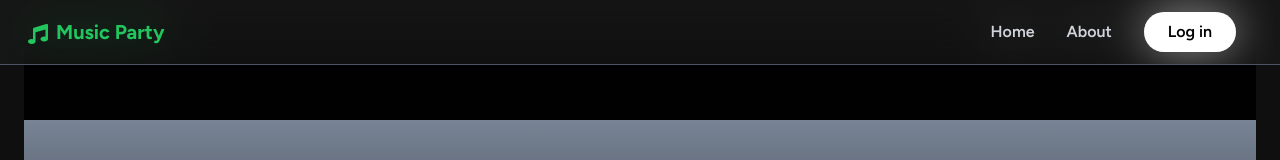
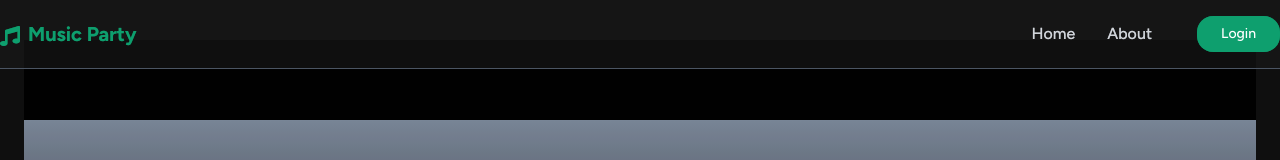
Before and after one commit to cmwuaan/music-party-frontend, a React (Create React App) app: page /profile in a window 1280 px wide. Shown: the top 160 px of the page. Built offline with nearby package versions, Linux system fonts and the light colour scheme.

Commit message:
fix(UI): remake responsive for Header

```diff
--- a/package.json
+++ b/package.json
@@ -7,6 +7,7 @@
     "@testing-library/jest-dom": "^5.17.0",
     "@testing-library/react": "^13.4.0",
     "@testing-library/user-event": "^13.5.0",
+    "flowbite": "^2.3.0",
     "localforage": "^1.10.0",
     "match-sorter": "^6.3.4",
     "react": "^18.2.0",
--- a/src/components/Header.js
+++ b/src/components/Header.js
@@ -1,30 +1,69 @@
-import React from 'react';
+import React, { useState } from 'react';
 import { Link } from 'react-router-dom';
 import { FaMusic } from 'react-icons/fa';
+import { GiHamburgerMenu } from 'react-icons/gi';
+function Header() {
+    const [isMobileMenuOpen, setIsMobileMenuOpen] = useState(false);
+    const toggleMobileMenu = () => {
+        setIsMobileMenuOpen(!isMobileMenuOpen);
+    };
 
-function Header() {
     return (
-    <header className="fixed top-0 left-0 flex justify-between items-center w-full mx-auto px-1 py-3 bg-[#202020] z-[999] backdrop-filter backdrop-blur-xl bg-opacity-30 border-b-[0.1px] border-gray-600">
-      <Link to="/">
-        <h1 className="text-green-500 font-bold text-xl hover:text-green-400 cursor-pointer ml-6 duration-200">
-          <FaMusic className="inline-block mr-2" />
+        <nav className='bg-[#202020] fixed w-full z-20 top-0 start-0  bg-opacity-30 border-b-[0.1px] border-gray-600 '>
+            <div className='max-w-screen-xl flex flex-wrap items-center justify-between mx-auto px-4 md:px-0 py-4'>
+                <Link to='/'>
+                    <h1 className='text-green-500 font-bold text-xl hover:text-green-400 cursor-pointer  duration-200'>
+                        <FaMusic className='inline-block mr-2' />
                         Music Party
                     </h1>
                 </Link>
-      <ul className="flex gap-8 mr-10 text-base font-semibold items-center text-gray-300">
-        <Link to="/">
-          <li className="hover:text-white duration-200">Home</li>
-        </Link>
-        <Link to="/about">
-          <li className="hover:text-white duration-200">About</li>
-        </Link>
-        <Link to="/signin">
-          <li className="px-6 py-2 bg-white rounded-full text-black hover:bg-gray-200 hover:scale-105 duration-200">
-            Log in
+                <div className='flex md:order-2 space-x-3 md:space-x-0 rtl:space-x-reverse'>
+                    <button
+                        type='button'
+                        className='text-white bg-green-500 hover:bg-green-800 focus:ring-4 focus:outline-none focus:ring-transparent font-medium text-sm px-6 py-2 text-center rounded-2xl'
+                    >
+                        Login
+                    </button>
+                    <button
+                        data-collapse-toggle='navbar-sticky'
+                        type='button'
+                        className='inline-flex items-center p-2 w-10 h-10 justify-center text-sm text-gray-500 rounded-lg md:hidden hover:bg-gray-800 focus:outline-none focus:ring-1 focus:ring-gray-600 dark:text-gray-400 dark:hover:bg-gray-700 dark:focus:ring-gray-600'
+                        aria-controls='navbar-sticky'
+                        aria-expanded='false'
+                        onClick={toggleMobileMenu}
+                    >
+                        <span className='sr-only'>Open main menu</span>
+                        <GiHamburgerMenu />
+                    </button>
+                </div>
+                <div
+                    className={`items-center justify-between w-full md:flex md:w-auto md:order-1 ${
+                        isMobileMenuOpen ? 'block' : 'hidden'
+                    }`}
+                    id='navbar-sticky'
+                >
+                    <ul className='md:ml-[850px] ml-0 flex flex-col p-4 md:p-0 mt-4 font-medium border right-0 rounded-lg bg-gray-800 md:bg-transparent md:space-x-8 rtl:space-x-reverse md:flex-row md:mt-0 md:border-0 border-gray-700'>
+                        <li>
+                            <a
+                                href='/'
+                                className='block py-2 px-3 text-gray-300 rounded md:hover:text-green-500 md:p-0 hover:bg-gray-600 md:hover:bg-transparent'
+                                aria-current='page'
+                            >
+                                Home
+                            </a>
                         </li>
-        </Link>
+                        <li>
+                            <a
+                                href='/about'
+                                className='block py-2 px-3 text-gray-300 rounded md:hover:text-green-500 md:p-0 hover:bg-gray-600 md:hover:bg-transparent'
+                            >
+                                About
+                            </a>
+                        </li>
                     </ul>
-    </header>
+                </div>
+            </div>
+        </nav>
     );
 }
 
--- a/tailwind.config.js
+++ b/tailwind.config.js
@@ -1,8 +1,11 @@
 /** @type {import('tailwindcss').Config} */
 module.exports = {
-  content: ['./src/**/*.{js,jsx,ts,tsx}'],
-  theme: {
-    extend: {},
-  },
-  plugins: [],
+    content: [
+        './src/**/*.{js,jsx,ts,tsx}',
+        './node_modules/flowbite-react/lib/**/*.js',
+    ],
+    theme: {
+        extend: {},
+    },
+    plugins: [require('flowbite/plugin')],
 };
```
Also changed, not shown: 1 other file (tests, documents, lock files or other folders). Lines whose indentation alone changed are shown as unchanged.
